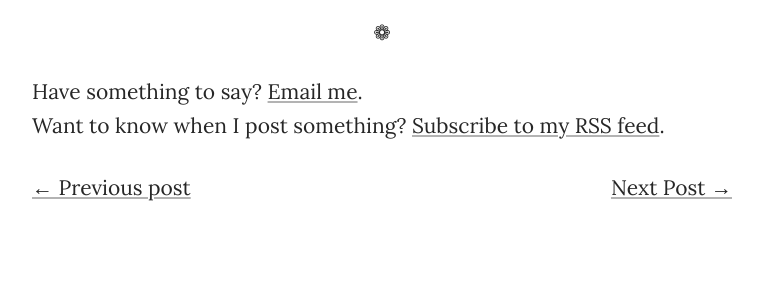
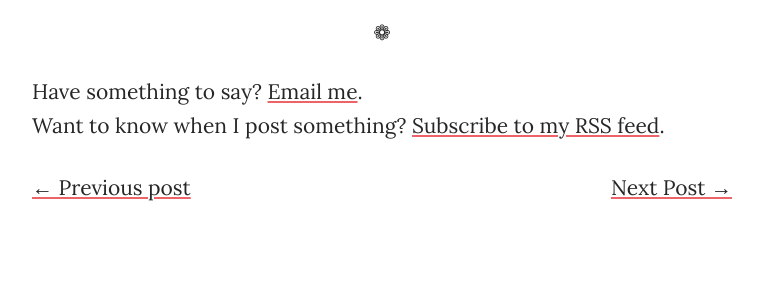
Before and after one commit to mattg/matthewgifford.com, a Jekyll site: the page built from _posts/2017-07-12-habit-building-with-your-bullet-journal.md, in a window 1280 px wide. Shown: the part 2419-2701 px from the top of the page, without its empty margins (258-1021 px from the left). Built offline with Jekyll 4.4.1, drawn with Linux system fonts in a browser that asks for light colours.

Commit message:
Add color to links

```diff
--- a/css/main.scss
+++ b/css/main.scss
@@ -5,6 +5,7 @@ $black: hsla(0, 0, 0, .85);
 $gray: hsla(0, 0, 50%, .85);
 $light-gray: hsla(0, 0, 65%, .85);
 $white: hsl(50, 0, 100%);
+$link: hsla(357, 79%, 60%, .85);
 
 $serif: Lora, serif;
 $sans-serif: Cabin, sans-serif;
@@ -92,9 +93,10 @@ figcaption {
 
   a {
     color: $gray;
+    text-decoration-color: lighten($link, 15%);
 
     &:hover {
-      text-decoration-color: $gray;
+      color: lighten($link, 15%);
     }
   }
 }
@@ -126,11 +128,11 @@ header {
 
   a {
     color: $gray;
-    text-decoration-line: none;
+    text-decoration: none;
 
     &:hover {
-      text-decoration-color: $gray;
-      text-decoration-line: underline;
+      color: $link;
+      text-decoration: underline;
     }
   }
 }
@@ -206,10 +208,11 @@ img {
 
 a {
   color: $black;
-  text-decoration-color: $light-gray;
+  text-decoration-color: $link;
+  text-decoration-line: underline;
 
   &:hover {
-    text-decoration-color: $black;
+    color: $link;
   }
 }
 
```
